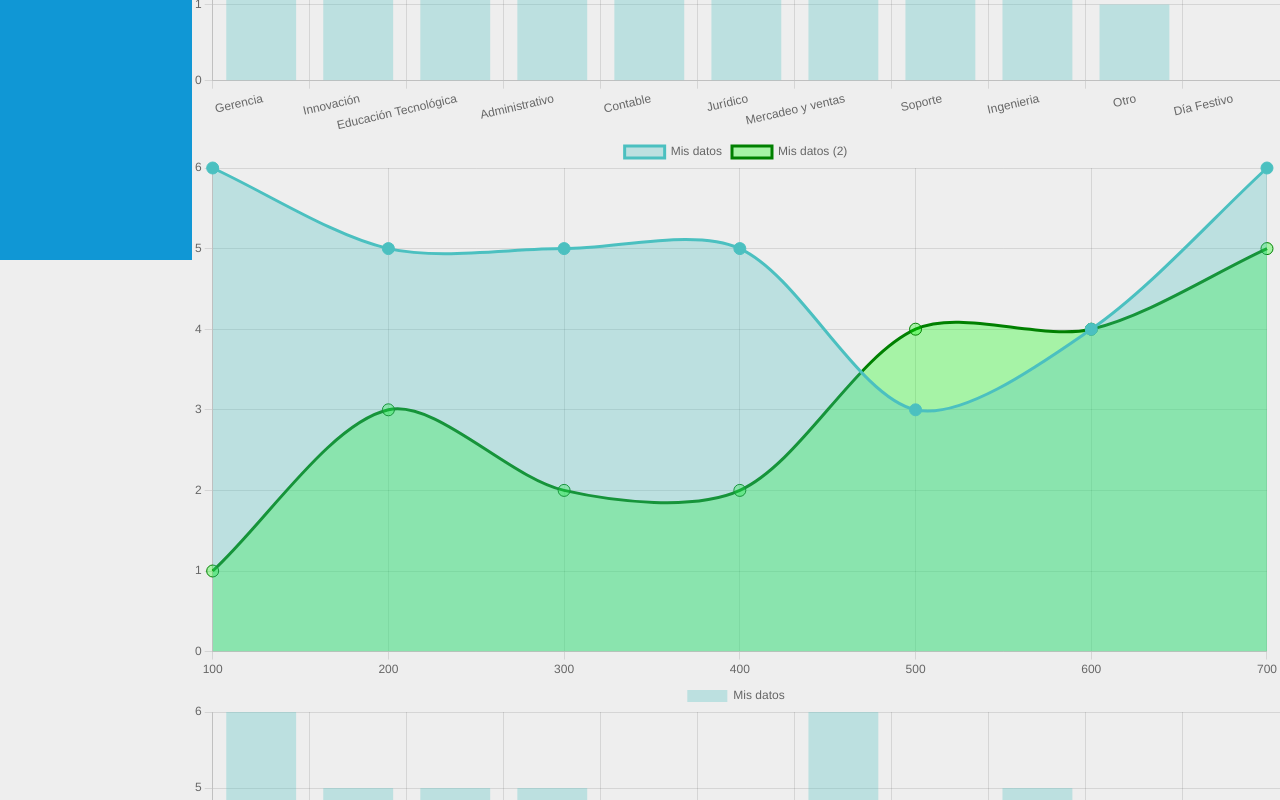
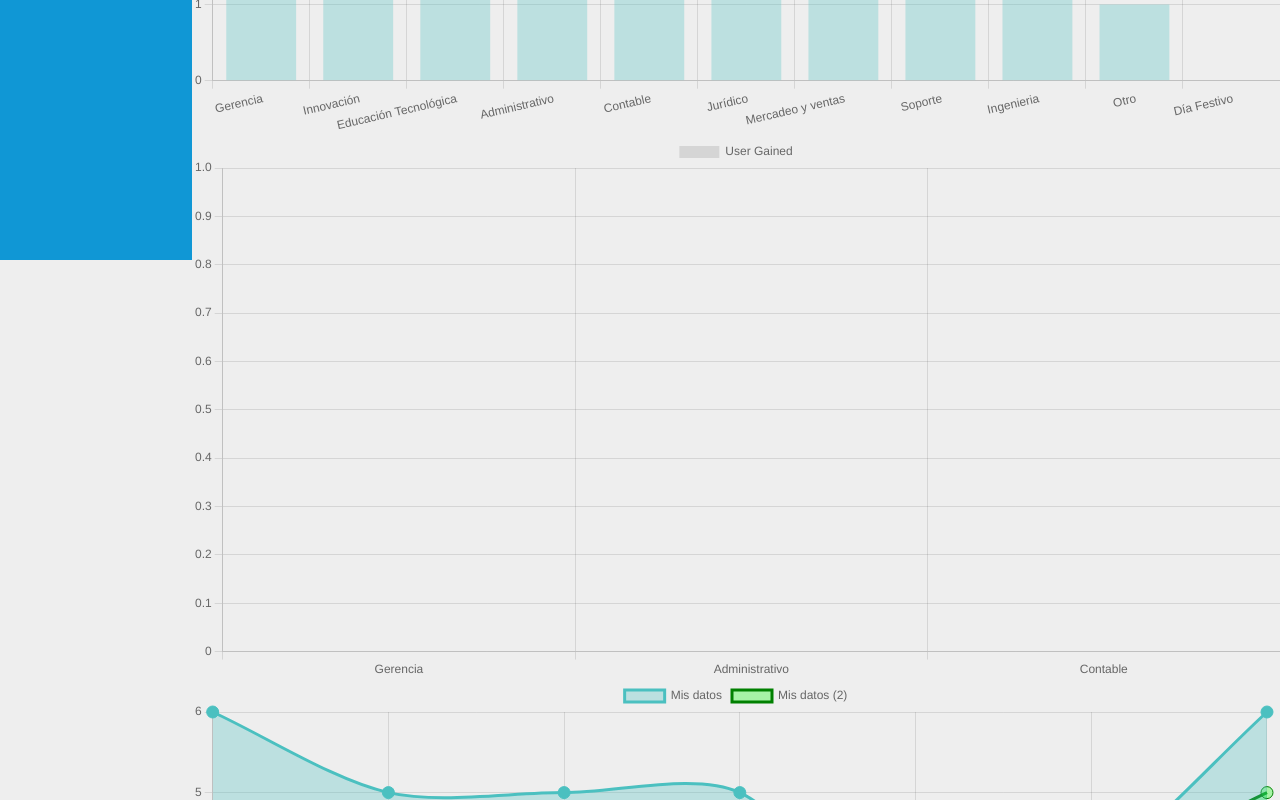
Before and after one commit to drbv27/ViteProductivity, a React (Vite) app: page /dash in a window 1280 px wide. Shown: the part 540-1340 px from the top of the page. Built offline with nearby package versions, Linux system fonts and the light colour scheme.

Commit message:
chart js implementada con useeffect

```diff
--- a/src/components/layout/ListadoTareas.jsx
+++ b/src/components/layout/ListadoTareas.jsx
@@ -115,7 +115,7 @@ const ListadoTareas = ({arrayTareas,correoUsuario,setArrayTareas}) => {
 
   return (
     <div>
-      <h1>Actividades</h1>
+      <h1>Actividades del dia</h1>
       {/* <TableComponent>
         <TableModel>
           <ThModel>Día</ThModel>
--- a/src/components/layout/Selector.jsx
+++ b/src/components/layout/Selector.jsx
@@ -1,9 +1,20 @@
 import React, { useState } from 'react'
+import data from '../../data/data';
 import BarChart from './ui/BarChart';
+import BarrasG from './ui/BarrasG';
+import {UserData} from './ui/Data'
 
 const Selector = ({arrayTareas}) => {
 
     const [filtro,setFiltro] = useState(null)
+    const [userData,setUserData] = useState({
+        labels: UserData.map((data)=>data.year),
+        datasets:[{
+            label:"User Gained",
+            data:UserData.map((data)=>data.userGain),
+
+        }],
+    })
     let ingenieria = 0
 
 
@@ -26,7 +37,7 @@ const Selector = ({arrayTareas}) => {
 
   return (
     <div>
-        <h2>Seleccionar Intervalo</h2>
+        <h2>Reporte: seleccione un intervalo</h2>
         <form onSubmit={filtrarTareas}>
         <input type="date" id="finicio" />
         <input type="date" id="ffinal"/>
@@ -48,6 +59,8 @@ const Selector = ({arrayTareas}) => {
         :null}
 
         <BarChart ingenieria={ingenieria}/>
+        {/* <BarrasG chartData={userData}/> */}
+        <BarrasG chartData={arrayTareas}/>
         {console.log(ingenieria)}
 
     </div>
--- a/src/components/layout/ui/BarChart.jsx
+++ b/src/components/layout/ui/BarChart.jsx
@@ -42,7 +42,7 @@ const options = {
   },
 };
 
-export default function BarChart() {
+export default function BarChart({ingenieria}) {
   const data = useMemo(function () {
     return {
       datasets: [
--- /dev/null
+++ b/src/components/layout/ui/BarrasG.jsx
@@ -0,0 +1,98 @@
+import React,{useState,useEffect} from "react";
+import { Bar } from "react-chartjs-2";
+/* import { Chart as ChartJS } from "chart.js/auto"; */
+
+function BarChart({ chartData }) {
+
+    let datos=[
+        {
+            macroproceso:"Gerencia",
+            cantidad:0,
+        },
+        {
+            macroproceso:"Administrativo",
+            cantidad:0,
+        },
+        {
+            macroproceso:"Contable",
+            cantidad:0,
+        }
+    ]
+    const [userData,setUserData] = useState({
+        labels: datos.map((data)=>data.macroproceso),
+        datasets:[{
+            label:"User Gained",
+            data:datos.map((data)=>data.cantidad),
+
+        }],
+    })
+    let newData =[]
+    useEffect(()=>{
+        new Promise((resolve,reject)=>{
+            if(chartData){
+                resolve(
+                    newData = [
+                        {
+                            macroproceso:"Gerencia",
+                            cantidad:chartData.filter((item)=>{return(item.macroproceso==="Gerencia")}).length,
+                        },
+                        {
+                            macroproceso:"Administrativo",
+                            cantidad:chartData.filter((item)=>{return(item.macroproceso==="Administrativo")}).length,
+                        },
+                        {
+                            macroproceso:"Contable",
+                            cantidad:chartData.filter((item)=>{return(item.macroproceso==="Contable")}).length,
+                        },
+                        {
+                            macroproceso:"Innovación",
+                            cantidad:chartData.filter((item)=>{return(item.macroproceso==="Innovación")}).length,
+                        },
+                        {
+                            macroproceso:"Educación Tecnológica",
+                            cantidad:chartData.filter((item)=>{return(item.macroproceso==="Educación Tecnológica")}).length,
+                        },
+                        {
+                            macroproceso:"Jurídico",
+                            cantidad:chartData.filter((item)=>{return(item.macroproceso==="Jurídico")}).length,
+                        },
+                        {
+                            macroproceso:"Mercadeo y ventas",
+                            cantidad:chartData.filter((item)=>{return(item.macroproceso==="Mercadeo y ventas")}).length,
+                        },
+                        {
+                            macroproceso:"Soporte",
+                            cantidad:chartData.filter((item)=>{return(item.macroproceso==="Soporte")}).length,
+                        },
+                        {
+                            macroproceso:"Ingenieria",
+                            cantidad:chartData.filter((item)=>{return(item.macroproceso==="Ingenieria")}).length,
+                        },
+                        {
+                            macroproceso:"Otro",
+                            cantidad:chartData.filter((item)=>{return(item.macroproceso==="Otro")}).length,
+                        },
+                        {
+                            macroproceso:"Día Festivo",
+                            cantidad:chartData.filter((item)=>{return(item.macroproceso==="Día Festivo")}).length,
+                        }
+                    ]
+                )
+            }else{
+                reject("no se pudo")
+            }
+        }).then((response)=>{setUserData({
+            labels: response.map((data)=>data.macroproceso),
+            datasets:[{
+                label:"cambio",
+                data:response.map((data)=>data.cantidad),
+
+            }],
+        })})
+    },[chartData])
+
+    console.log(userData);
+  return <Bar data={userData} />;
+}
+
+export default BarChart;
--- /dev/null
+++ b/src/components/layout/ui/Data.js
@@ -0,0 +1,32 @@
+export const UserData = [
+    {
+        id:1,
+        year:2016,
+        userGain:80000,
+        userLost:823,
+    },
+    {
+        id:2,
+        year:2017,
+        userGain:45677,
+        userLost:345,
+    },
+    {
+        id:3,
+        year:2018,
+        userGain:78888,
+        userLost:555,
+    },
+    {
+        id:4,
+        year:2019,
+        userGain:90000,
+        userLost:4555,
+    },
+    {
+        id:5,
+        year:2020,
+        userGain:4300,
+        userLost:234,
+    },
+];
```
Also changed, not shown: 1 other file (tests, documents, lock files or other folders).
